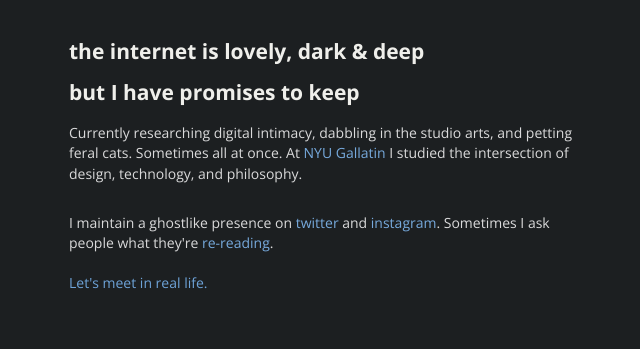
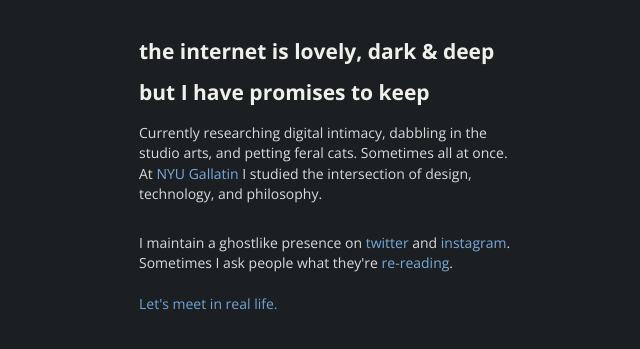
Before and after one commit to alicecai/alicecai.github.io, a Jekyll site: the page built from index.html, in a window 1280 px wide. Shown: the top 349 px of the page, without its empty margins (311-951 px from the left). Built offline with Jekyll 4.4.1, drawn with Linux system fonts in a browser that asks for light colours; Markdown is read by kramdown in place of the engine named in the settings; the list of posts is cut into pages by our own code; comment, search, counter and statistics services are not loaded.

Commit message:
changed max-width

```diff
--- a/assets/style.css
+++ b/assets/style.css
@@ -44,7 +44,7 @@ hr {
 
 .container {
   width: 100%;
-  max-width: 520px;
+  max-width: 380px;
   margin: auto;
   position: relative; }
 
```
